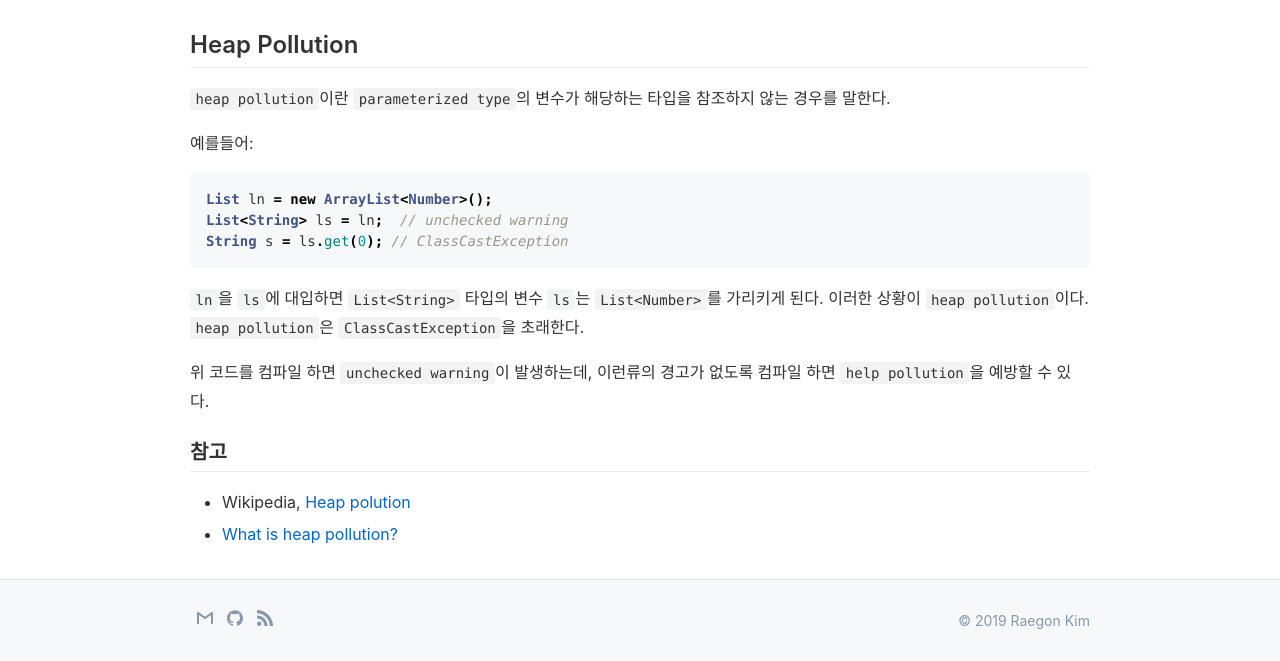
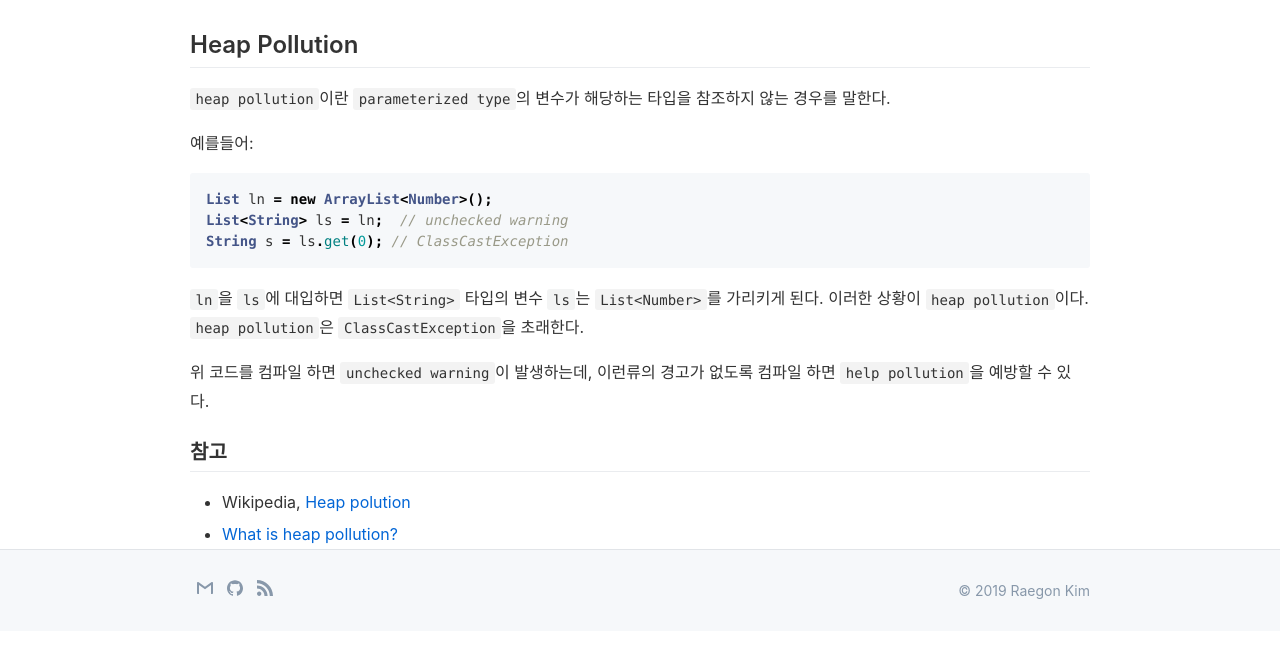
Before and after one commit to raycon/raycon.github.io, a Jekyll site: the page built from _posts/2019-04-01-java-heap-pollution.md, in a window 1280 px wide. Shown: the part 350-1011 px from the top of the page. Built offline with Jekyll 4.4.1, drawn with Linux system fonts in a browser that asks for light colours; comment, search, counter and statistics services are not loaded; after the commit the page ends 981 px from its top, so only the background shows below that.

Commit message:
Change utterances margin

```diff
--- a/_sass/minima.scss
+++ b/_sass/minima.scss
@@ -30,6 +30,8 @@
 $on-palm:          600px !default;
 $on-laptop:        800px !default;
 
+// $link-color: #3073b3;
+
 // Use media queries like this:
 // @include media-query($on-palm) {
 //   .wrapper {
--- a/_sass/minima/_layout.scss
+++ b/_sass/minima/_layout.scss
@@ -326,12 +326,9 @@
   opacity: 0.6;
 }
 
-.post-content {
-  margin-bottom: $spacing-unit;
-}
-
 .utterances {
   max-width: 100%;
+  margin-bottom: $spacing-unit;
 }
 
 /*
```
